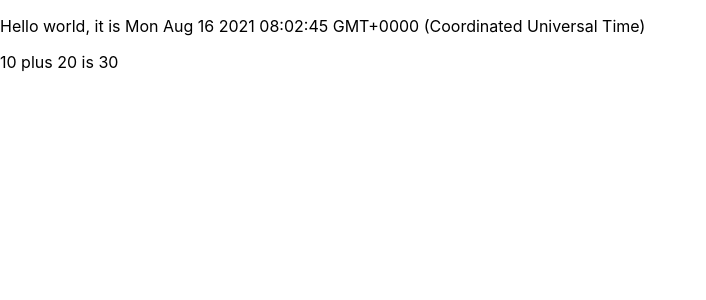
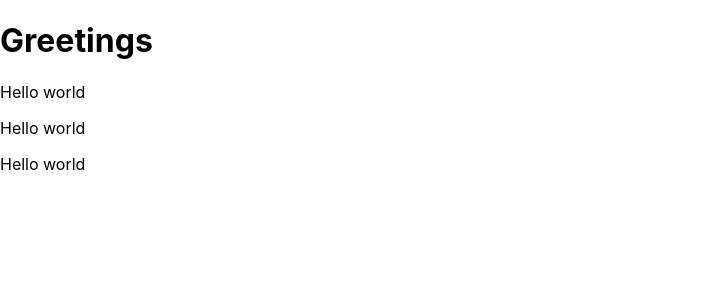
Before and after one commit to dboland77/full-stack-open-2021, a JavaScript app in the folder part1/: page / in a window 1280 px wide. Shown: the top 300 px of the page, without its empty margins (0-706 px from the left). Built offline with nearby package versions, Linux system fonts and the light colour scheme; the HTML template or start-up script is replaced by a standard one.

Commit message:
Rendering a component multiple times

```diff
--- a/part1/src/App.js
+++ b/part1/src/App.js
@@ -1,13 +1,19 @@
-
+const Hello = () => {
+  return (
+    <div>
+      <p>Hello world</p>
+    </div>
+  )
+}
 
 const App = () => {
-  const now = new Date();
-  const a = 10;
-  const b= 20;
+
   return (
     <div>
-      <p>Hello world, it is {now.toString()}</p>
-      <p> {a} plus {b} is {a+b}</p>
+      <h1>Greetings</h1>
+      <Hello/>
+      <Hello/>
+      <Hello/>
     </div>
   );
 };
```
